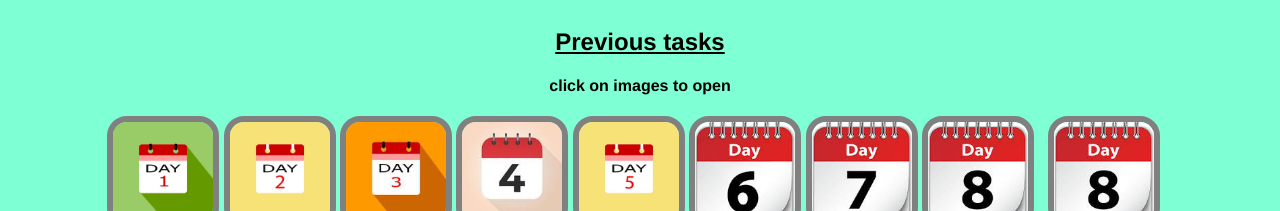
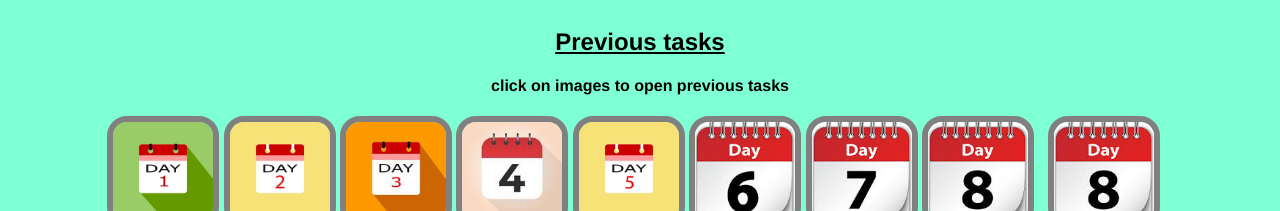
Before and after one commit to Revanth-re/semantics, a plain HTML site: page tasks/index.html in a window 1280 px wide. Shown: the top 211 px of the page. Drawn offline with Linux system fonts and the light colour scheme.

Commit message:
Update index.html

```diff
--- a/tasks/index.html
+++ b/tasks/index.html
@@ -11,7 +11,7 @@
     <div class="images">
         <center>
             <h2> <u>Previous tasks</u></h2>
-            <h4>click on images to open </h4>
+            <h4>click on images to open previous tasks</h4>
 
 <a href="../day1/task-1.html" target="_blank"> <img src="../images/day1.webp" alt="projects" height="100px" width="100px"></a>
  <a href="../day2/task_2.html" target="_blank"><img src="../images/day2.webp" alt="projects" height="100px" width="100px"></a>
```
